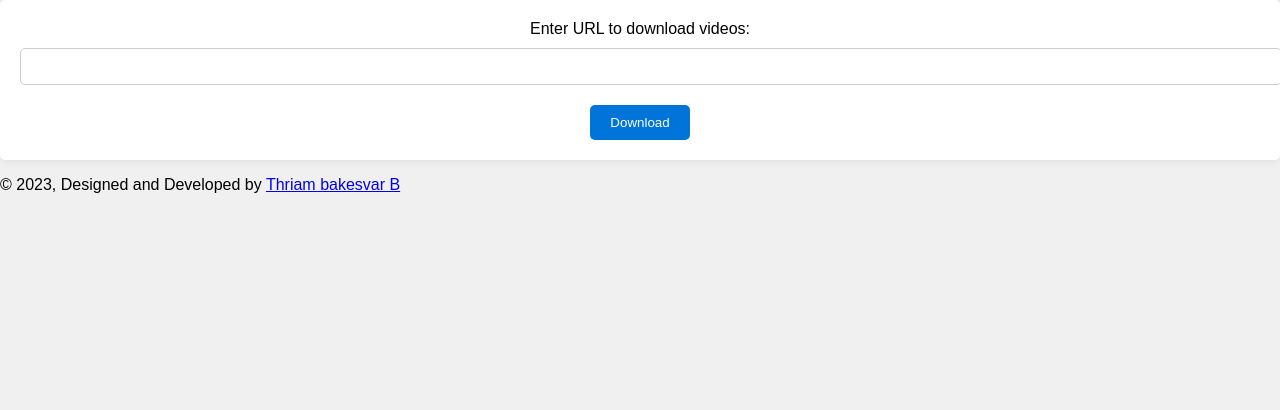
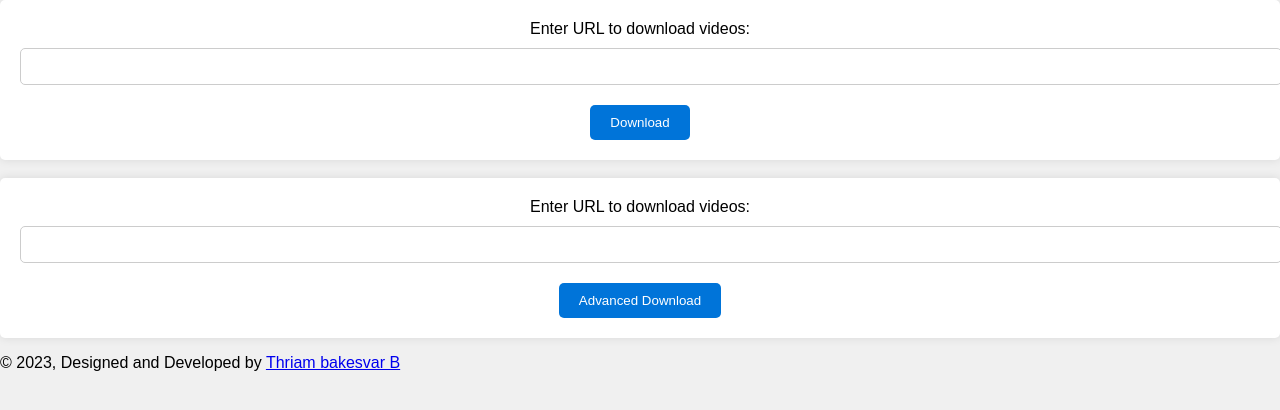
Before and after one commit to Thriam/video-downloader, a plain HTML site: page index.html in a window 1280 px wide. Shown: the part 64-474 px from the top of the page. Drawn offline with Linux system fonts and the light colour scheme.

Commit message:
Update index.html

```diff
--- a/index.html
+++ b/index.html
@@ -76,6 +76,12 @@ button:hover {
         <input type="text" id="url" required>
         <button type="submit">Download</button>
     </form>
+	<br>
+    <form onsubmit="openGeneratedURL1(event)">
+        <label for="url1">Enter URL to download videos:</label>
+        <input type="text" id="url1" required>
+        <button type="submit">Advanced Download</button>
+    </form>
 <footer class="footer">
                 <p class="infos">© <script>document.write(new Date().getFullYear())</script>, Designed and Developed by <a href="https://thriam.netlify.app"> Thriam bakesvar B</a></p>
     </footer>
@@ -88,6 +94,14 @@ button:hover {
            // Open the generated URL in a new tab or window
             window.open(googleCacheURL, '_blank');
         }
+	function openGeneratedURL1(event) {
+            event.preventDefault();
+            const url = document.getElementById('url1').value;
+            const encodedURL = encodeURIComponent(url1);
+             const googleCacheURL = `https://en.fetchfile.net/?url=${encodedURL}`;
+           // Open the generated URL in a new tab or window
+            window.open(googleCacheURL, '_blank');
+        }
     </script>
 </body>
 </html>
```
